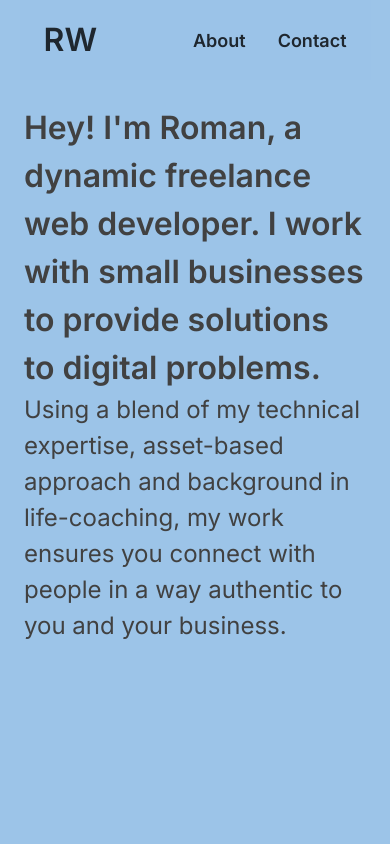
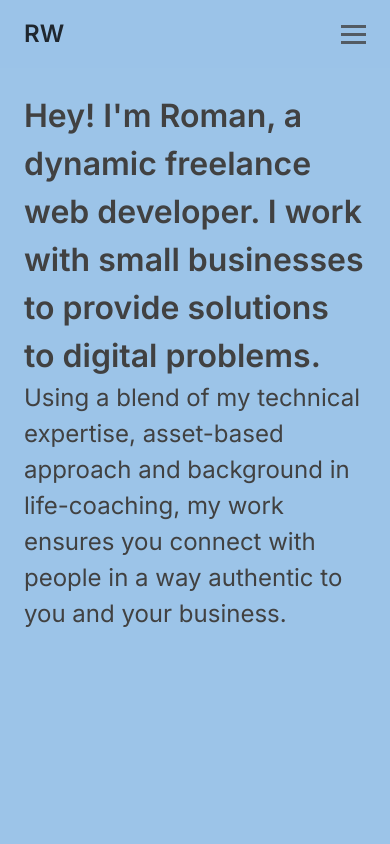
Before and after one commit to watersro/my-site, an Eleventy site: page src/index.njk in a window 390 px wide. Shown: the top 844 px of the page. Built offline with nearby package versions, Linux system fonts and the light colour scheme; Eleventy itself is replaced by a stand-in of ours; files that its build step writes are made by us from their sources.

Commit message:
hamburger added

```diff
--- a/src/_includes/components/header.njk
+++ b/src/_includes/components/header.njk
@@ -1,13 +1,20 @@
 <header class="header header-container" data-color="cyan">
+  <nav class="navbar">
     <h1 class="header__title">
       <a href="/">RW</a>
     </h1>
-  <ul class="header__links">
+    <ul class="header__links nav-menu">
       <li>
-      <a class="header__link" href="/about">About</a>
+        <a class="header__link nav-link" href="/about" >About</a>
       </li>
       <li>
-      <a class="header__link" href="/contact">Contact</a>
+        <a class="header__link nav-link" href="/contact">Contact</a>
       </li>
     </ul>
+    <div class="hamburger">
+      <span class="bar"></span>
+      <span class="bar"></span>
+      <span class="bar"></span>
+    </div>
+  </nav>
 </header>
--- a/src/_includes/layouts/base.njk
+++ b/src/_includes/layouts/base.njk
@@ -24,5 +24,6 @@
     </main>
   </div>
   {% include "components/footer.njk" %}
+  <script src="/assets/js/main.js"></script>
 </body>
 </html>
--- a/src/assets/css/style.css
+++ b/src/assets/css/style.css
@@ -82,7 +82,7 @@
   }
 
   .header-container {
-    max-width: 90vw;
+    max-width: 100vw;
     margin: 0 auto;
     padding: 0 1.5rem;
     transition: background-color 0.4s ease;
@@ -129,6 +129,7 @@
   .header {
     position: sticky;
     top: 0;
+    width: 100%;
     z-index: 1000;
     display: flex;
     justify-content: space-between;
@@ -136,6 +137,7 @@
     flex-wrap: wrap;
     margin-bottom: 4rem;
     padding: 1rem 1.5rem;
+    flex-direction: row;
   }
 
 
@@ -152,6 +154,7 @@
     font-size: 1.125rem;
     font-weight: 600;
     color: #000;
+    transition: background-color 0.4s ease;
   }
 
   .header__link {
@@ -188,6 +191,41 @@
     font-weight: 700;
     color: var(--black-soft);
   }
+
+  .hamburger {
+    display: none; /* Hidden by default */
+    cursor: pointer;
+    flex-direction: column;
+    gap: 5px; /* Space between bars */
+  }
+
+  .hamburger .bar {
+    display: block;
+    width: 25px;
+    height: 3px;
+    background-color: var(--black-soft);
+    transition: 0.4s;
+  }
+
+  .hamburger.active .bar:nth-child(2) {
+    opacity: 0;
+  }
+
+  .hamburger.active .bar:nth-child(1) {
+    transform: translateY(8px) rotate(45deg);
+  }
+
+  .hamburger.active .bar:nth-child(3) {
+    transform: translateY(-8px) rotate(-45deg);
+  }
+
+  .navbar {
+    display: flex;
+    justify-content: space-between;
+    align-items: center;
+    width: 100%;
+  }
+
   /* Hero Styles */
 
   .hero {
@@ -661,7 +699,16 @@
     }
 
     .header__links {
-      margin-top: 0; /* Remove top margin */
+      position: absolute;
+    right: 20px; /* Align to the right side, under hamburger */
+    top: 60px; /* Adjust based on your header's height */
+    flex-direction: column;
+    align-items: flex-end;
+    display: none; /* Hide links initially */
+    }
+
+    .header__links.active {
+      display: flex;
     }
 
     .hero {
@@ -708,4 +755,31 @@
     .technologies {
       margin-top: 24rem;
     }
+
+    .hamburger {
+      display: flex;
+      justify-content: flex-end;
+    }
+
+    .nav-menu {
+      display: none;
+      flex-direction: column;
+      width: 100%;
+      padding-top: 20px;
+    }
+
+    .nav-menu.active {
+      display: flex;
+    }
+
+    .navbar {
+      /* Stack items vertically */
+      justify-content: space-between;/* Align items to the right */
+    }
+
+    .header__link, .nav-link {
+      display: block;
+      text-align: center;
+      padding: 10px;
+    }
   }
--- a/src/assets/js/background.js
+++ b/src/assets/js/background.js
@@ -4,39 +4,44 @@ $(function() {
       var $window = $(window),
           $body = $('body'),
           $panel = $('.panel'),
-        $header = $('.header');
+          $header = $('.header'),
+          $navLinks = $('.header__links'); // Selector for the navigation links container
 
       // Calculate the scroll position to trigger the color change
       var scroll = $window.scrollTop() + ($window.height() * 0.33);
 
-    // Add class to header based on scroll position
+      // Determine the color class based on the panel in view
       var headerColor = $panel.filter(function() {
           return $(this).position().top <= scroll && $(this).position().top + $(this).outerHeight() > scroll;
       }).data('color');
 
-    // Remove existing color and opacity classes from header
-    $header.removeClass(function (index, css) {
+      // Function to update the header and nav links styling
+      function updateStyling(element) {
+          // Remove existing color and opacity classes
+          element.removeClass(function (index, css) {
               return (css.match (/(^|\s)color-\S+|opacity-\S+/g) || []).join(' ');
           });
 
-    // Add new color class to header
+          // Add new color class and opacity
           if (headerColor) {
-        $header.addClass('color-' + headerColor);
-        $header.addClass('opacity-80');
+              element.addClass('color-' + headerColor);
+              element.addClass('opacity-80');
+          }
       }
 
-    // Add class to body based on scroll position
+      // Update styling for both header and nav links
+      updateStyling($header);
+      updateStyling($navLinks); // Apply the same dynamic styling to nav links
+
+      // Additional code for adding class to body based on scroll position
       $panel.each(function () {
           var $this = $(this);
 
-        // Check if the panel is within range of the scroll position
           if ($this.position().top <= scroll && $this.position().top + $this.outerHeight() > scroll) {
-            // Remove all existing color classes from body
               $body.removeClass(function (index, css) {
                   return (css.match (/(^|\s)color-\S+/g) || []).join(' ');
               });
 
-            // Add class of currently active div to body
               $body.addClass('color-' + $this.data('color'));
           }
       });
--- /dev/null
+++ b/src/assets/js/main.js
@@ -0,0 +1,9 @@
+document.addEventListener('DOMContentLoaded', function() {
+  const hamburger = document.querySelector('.hamburger');
+  const navMenu = document.querySelector('.header__links');
+
+  hamburger.addEventListener('click', function() {
+    hamburger.classList.toggle('active');
+    navMenu.classList.toggle('active');
+  });
+});
```
Lines whose indentation alone changed are shown as unchanged.
